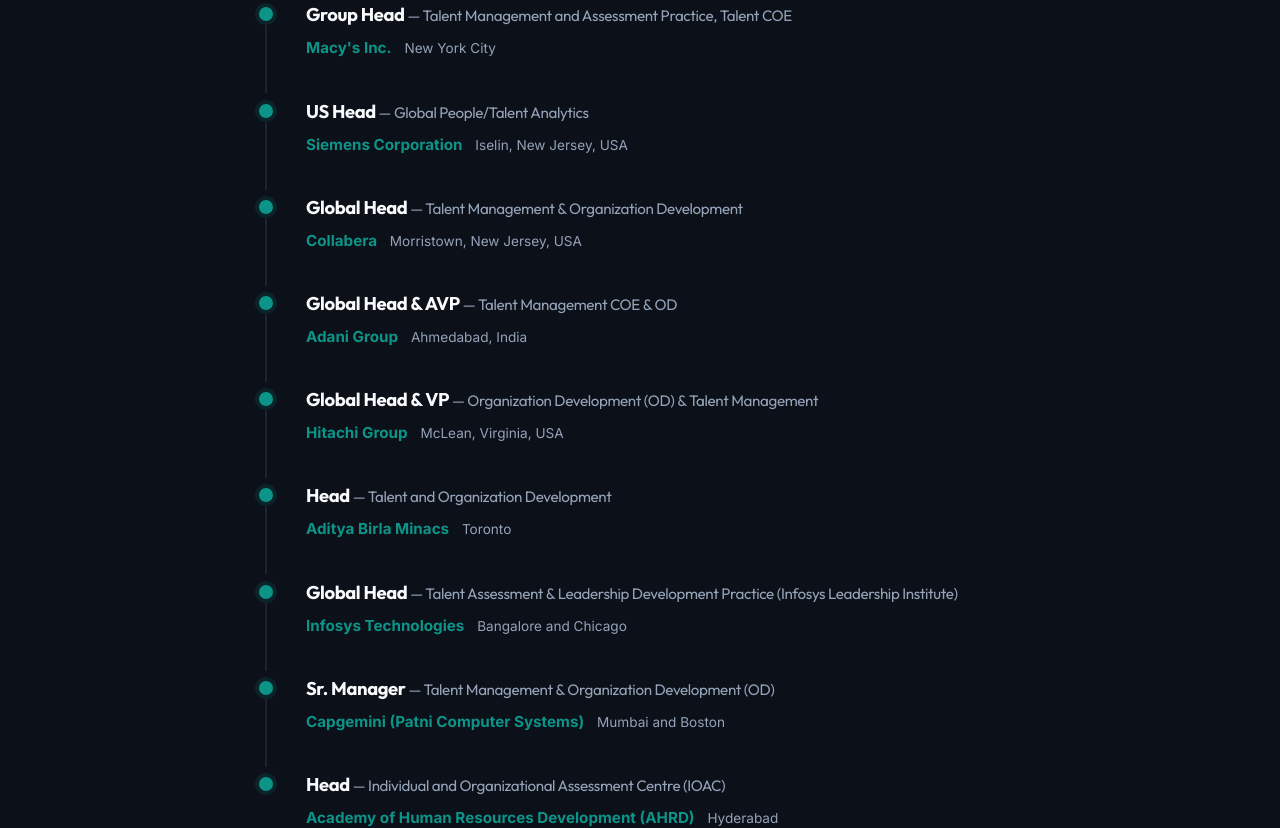
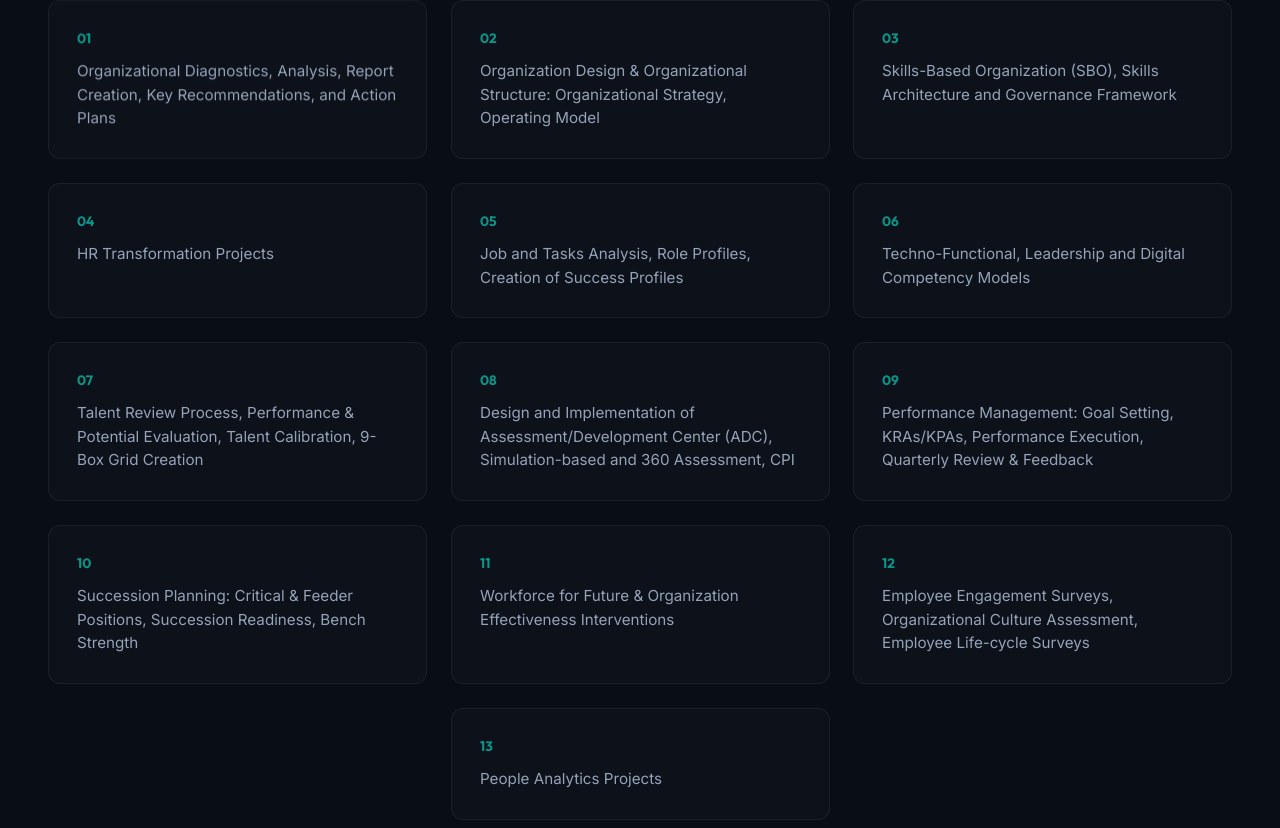
Before and after one commit to barada02/pdglobal, a Next.js app: page /founder in a window 1280 px wide. Shown: the part 1500-2328 px from the top of the page. Built offline with nearby package versions, Linux system fonts and the light colour scheme.

Commit message:
feat: comment out career section and related timeline in FounderPage

```diff
--- a/src/app/founder/page.tsx
+++ b/src/app/founder/page.tsx
@@ -46,62 +46,62 @@
   "Assessment/Development Centres",
 ];
 
-const career = [
-  {
-    role: "Group Head",
-    detail: "Talent Management and Assessment Practice, Talent COE",
-    org: "Macy's Inc.",
-    location: "New York City",
-  },
-  {
-    role: "US Head",
-    detail: "Global People/Talent Analytics",
-    org: "Siemens Corporation",
-    location: "Iselin, New Jersey, USA",
-  },
-  {
-    role: "Global Head",
-    detail: "Talent Management & Organization Development",
-    org: "Collabera",
-    location: "Morristown, New Jersey, USA",
-  },
-  {
-    role: "Global Head & AVP",
-    detail: "Talent Management COE & OD",
-    org: "Adani Group",
-    location: "Ahmedabad, India",
-  },
-  {
-    role: "Global Head & VP",
-    detail: "Organization Development (OD) & Talent Management",
-    org: "Hitachi Group",
-    location: "McLean, Virginia, USA",
-  },
-  {
-    role: "Head",
-    detail: "Talent and Organization Development",
-    org: "Aditya Birla Minacs",
-    location: "Toronto",
-  },
-  {
-    role: "Global Head",
-    detail: "Talent Assessment & Leadership Development Practice (Infosys Leadership Institute)",
-    org: "Infosys Technologies",
-    location: "Bangalore and Chicago",
-  },
-  {
-    role: "Sr. Manager",
-    detail: "Talent Management & Organization Development (OD)",
-    org: "Capgemini (Patni Computer Systems)",
-    location: "Mumbai and Boston",
-  },
-  {
-    role: "Head",
-    detail: "Individual and Organizational Assessment Centre (IOAC)",
-    org: "Academy of Human Resources Development (AHRD)",
-    location: "Hyderabad",
-  },
-];
+// const career = [
+//   {
+//     role: "Group Head",
+//     detail: "Talent Management and Assessment Practice, Talent COE",
+//     org: "Macy's Inc.",
+//     location: "New York City",
+//   },
+//   {
+//     role: "US Head",
+//     detail: "Global People/Talent Analytics",
+//     org: "Siemens Corporation",
+//     location: "Iselin, New Jersey, USA",
+//   },
+//   {
+//     role: "Global Head",
+//     detail: "Talent Management & Organization Development",
+//     org: "Collabera",
+//     location: "Morristown, New Jersey, USA",
+//   },
+//   {
+//     role: "Global Head & AVP",
+//     detail: "Talent Management COE & OD",
+//     org: "Adani Group",
+//     location: "Ahmedabad, India",
+//   },
+//   {
+//     role: "Global Head & VP",
+//     detail: "Organization Development (OD) & Talent Management",
+//     org: "Hitachi Group",
+//     location: "McLean, Virginia, USA",
+//   },
+//   {
+//     role: "Head",
+//     detail: "Talent and Organization Development",
+//     org: "Aditya Birla Minacs",
+//     location: "Toronto",
+//   },
+//   {
+//     role: "Global Head",
+//     detail: "Talent Assessment & Leadership Development Practice (Infosys Leadership Institute)",
+//     org: "Infosys Technologies",
+//     location: "Bangalore and Chicago",
+//   },
+//   {
+//     role: "Sr. Manager",
+//     detail: "Talent Management & Organization Development (OD)",
+//     org: "Capgemini (Patni Computer Systems)",
+//     location: "Mumbai and Boston",
+//   },
+//   {
+//     role: "Head",
+//     detail: "Individual and Organizational Assessment Centre (IOAC)",
+//     org: "Academy of Human Resources Development (AHRD)",
+//     location: "Hyderabad",
+//   },
+// ];
 
 const focusAreas = [
   "Organizational Diagnostics, Analysis, Report Creation, Key Recommendations, and Action Plans",
@@ -262,7 +262,7 @@
         </section>
 
         {/* Career timeline */}
-        <section className={styles.sectionAlt}>
+        {/* <section className={styles.sectionAlt}>
           <div className="container">
             <Reveal className={styles.sectionHeader}>
               <span className={styles.sectionEyebrow}>Career Journey</span>
@@ -290,7 +290,7 @@
               ))}
             </div>
           </div>
-        </section>
+        </section> */}
 
         {/* Consulting focus areas */}
         <section className={styles.section}>
```
